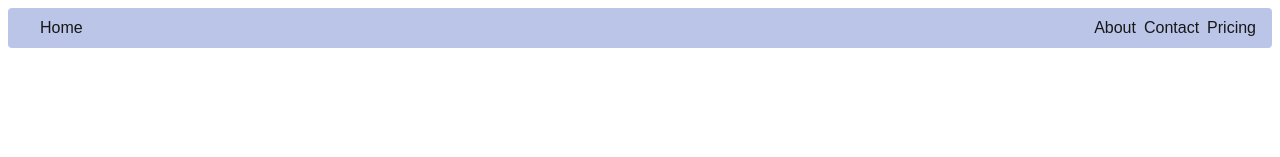
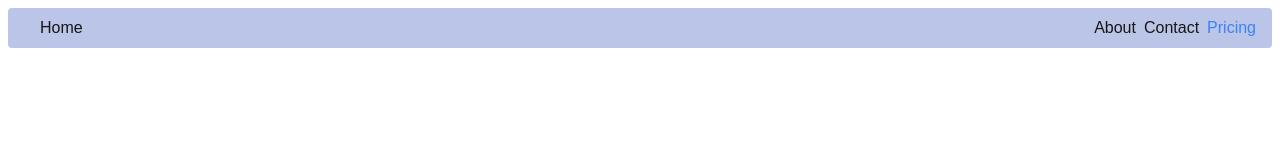
Before and after one commit to DuvanSmithMR/app-redux, a Next.js app: page /pricing in a window 1280 px wide. Shown: the top 157 px of the page. Built offline with nearby package versions, Linux system fonts and the light colour scheme; some icons are missing.

Commit message:
Uso correcto del use  client

```diff
--- /dev/null
+++ b/components/active-link/ActiveLink.module.css
@@ -0,0 +1,7 @@
+.link{
+    @apply hover:underline hover:text-blue-400 mr-2 transition-all;
+}
+
+.active-link{
+    @apply text-blue-500;
+}
--- /dev/null
+++ b/components/active-link/ActiveLink.tsx
@@ -0,0 +1,23 @@
+'use client';
+
+import Link from "next/link";
+
+import style from './ActiveLink.module.css';
+import { usePathname } from "next/navigation";
+
+interface Props {
+    path: string;
+    text: string;
+}
+
+export const ActiveLink = ({ path, text }: Props) => {
+    const pathName = usePathname();
+
+    return (
+        <Link
+            className={`${style.link} ${(pathName == path) && style['active-link']}`}
+            href={path}>
+            {text}
+        </Link>
+    )
+}
--- a/components/index.ts
+++ b/components/index.ts
@@ -1 +1,2 @@
 export * from './navbar/NavBar';
+export * from './active-link/ActiveLink';
--- a/components/navbar/NavBar.tsx
+++ b/components/navbar/NavBar.tsx
@@ -1,5 +1,6 @@
 import { HomeIcon } from "@primer/octicons-react";
 import Link from "next/link";
+import { ActiveLink } from "../active-link/ActiveLink";
 
 const navItems = [
     { path: '/about', text: 'About' },
@@ -22,7 +23,7 @@
 
             {
                 navItems.map(navItem => {
-                    return <Link key={navItem.path} className="mr-2" href={navItem.path}>{navItem.text}</Link>;
+                    return <ActiveLink key={navItem.path} {...navItem} />
                 })
             }
         </nav>
```
